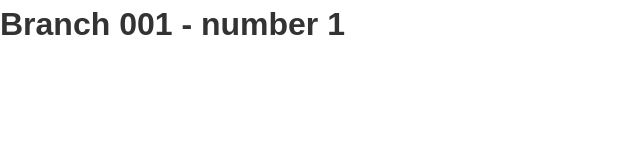
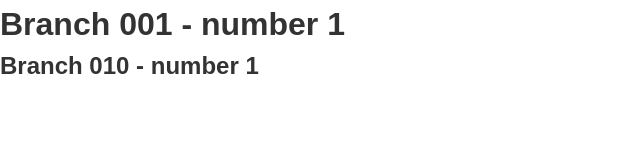
Before and after one commit to bpoc-russeljeff/test01, a plain HTML site: page index.html in a window 1280 px wide. Shown: the whole page, without its empty margins (0-640 px from the left). Drawn offline with nearby package versions, Linux system fonts and the light colour scheme.

Commit message:
adding contents

```diff
--- a/index.html
+++ b/index.html
@@ -232,6 +232,7 @@ html body table.view_tabsp td {
 
 <body>
     <h1>Branch 001 - number 1</h1>
+    <h2>Branch 010 - number 1</h2>
 
 	<!-- ローディングアニメ -->
 	<div class="loader-wrap">
```
